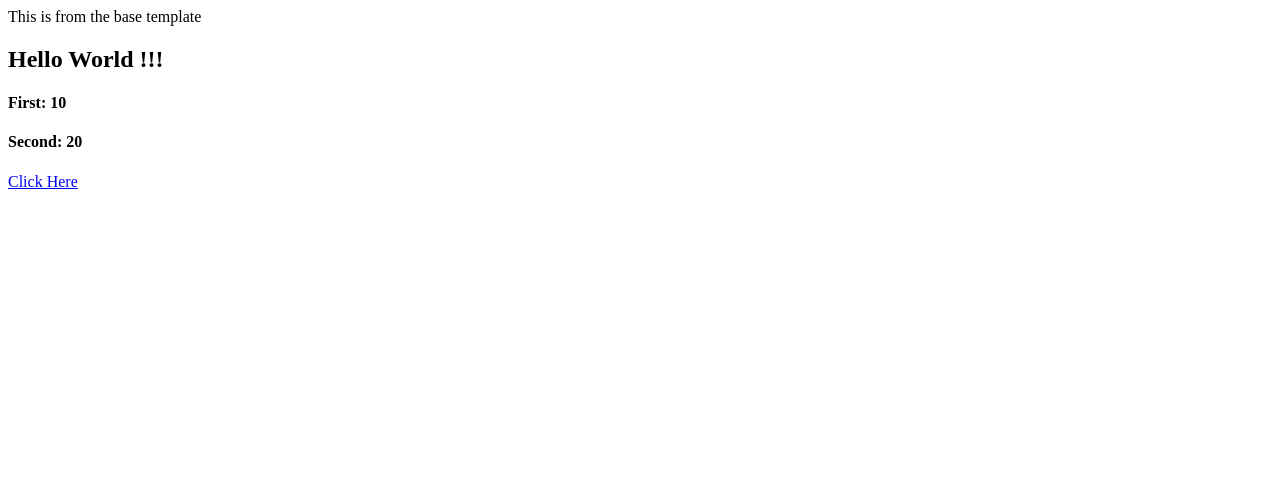
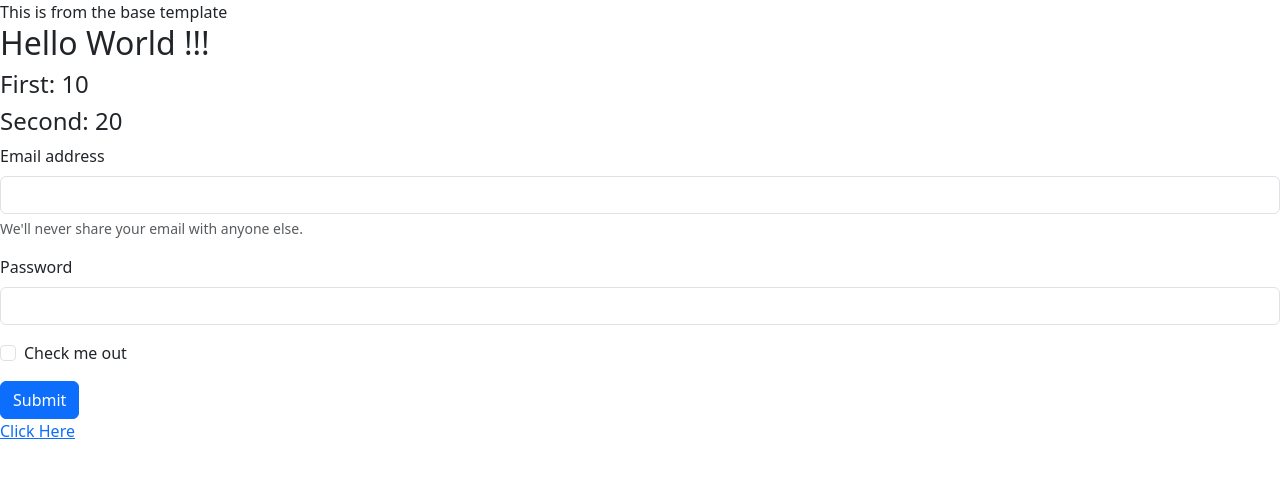
Before and after one commit to akhil-pl/first_django_app, a Django app: page / in a window 1280 px wide. Shown: the top 478 px of the page. Run offline with Django 4.2, Linux system fonts and the light colour scheme.

Commit message:
Form
Only form is added . No end points given

```diff
--- a/templates/base.html
+++ b/templates/base.html
@@ -3,7 +3,9 @@
 <head>
     <meta charset="UTF-8">
     <meta name="viewport" content="width=device-width, initial-scale=1.0">
-    <title>Document</title>
+    <title>{% block title %} {% endblock %}</title>
+    <link href="https://cdn.jsdelivr.net/npm/bootstrap@5.3.0/dist/css/bootstrap.min.css" rel="stylesheet" integrity="sha384-9ndCyUaIbzAi2FUVXJi0CjmCapSmO7SnpJef0486qhLnuZ2cdeRhO02iuK6FUUVM" crossorigin="anonymous">
+    <script src="https://cdn.jsdelivr.net/npm/bootstrap@5.3.0/dist/js/bootstrap.bundle.min.js" integrity="sha384-geWF76RCwLtnZ8qwWowPQNguL3RmwHVBC9FhGdlKrxdiJJigb/j/68SIy3Te4Bkz" crossorigin="anonymous"></script>
 </head>
 <body>
     This is from the base template
--- a/templates/index.html
+++ b/templates/index.html
@@ -1,10 +1,29 @@
 {% extends 'base.html' %}
+
+{% block title %} Home {% endblock %}
 
 {% block body %}
     <h2>Hello World !!!</h2>
     <h4>First: {{first}} </h4>
     <h4>Second: {{second}} </h4>
 
+    <form>
+        <div class="mb-3">
+          <label for="exampleInputEmail1" class="form-label">Email address</label>
+          <input type="email" class="form-control" id="exampleInputEmail1" aria-describedby="emailHelp">
+          <div id="emailHelp" class="form-text">We'll never share your email with anyone else.</div>
+        </div>
+        <div class="mb-3">
+          <label for="exampleInputPassword1" class="form-label">Password</label>
+          <input type="password" class="form-control" id="exampleInputPassword1">
+        </div>
+        <div class="mb-3 form-check">
+          <input type="checkbox" class="form-check-input" id="exampleCheck1">
+          <label class="form-check-label" for="exampleCheck1">Check me out</label>
+        </div>
+        <button type="submit" class="btn btn-primary">Submit</button>
+    </form>
+
     {% load static %}
     <a href="{% static 'abc.txt' %}">Click Here</a>
 {% endblock %}
```
